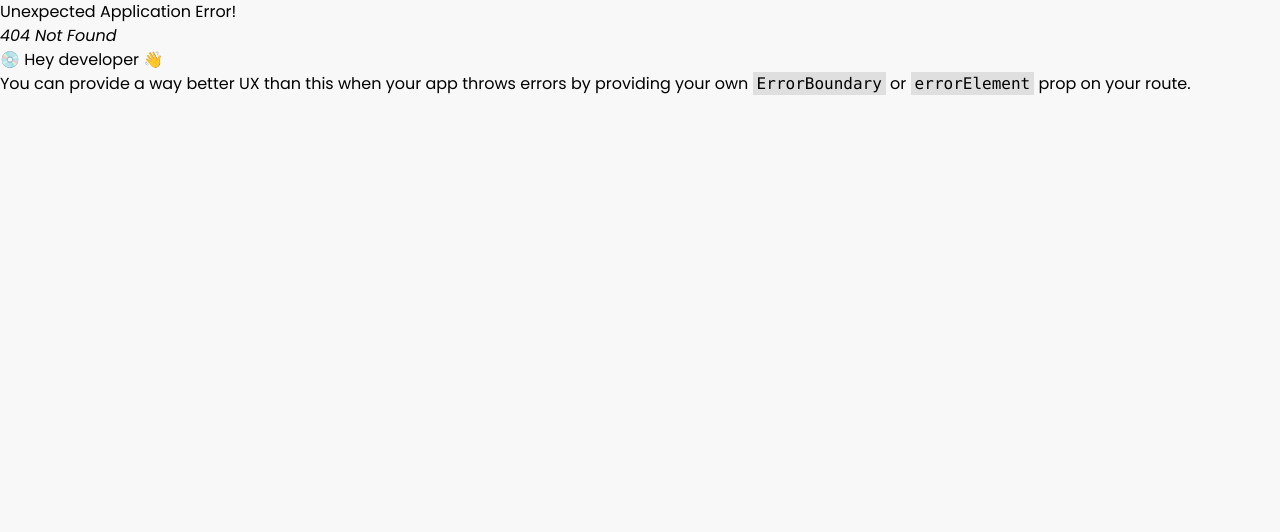
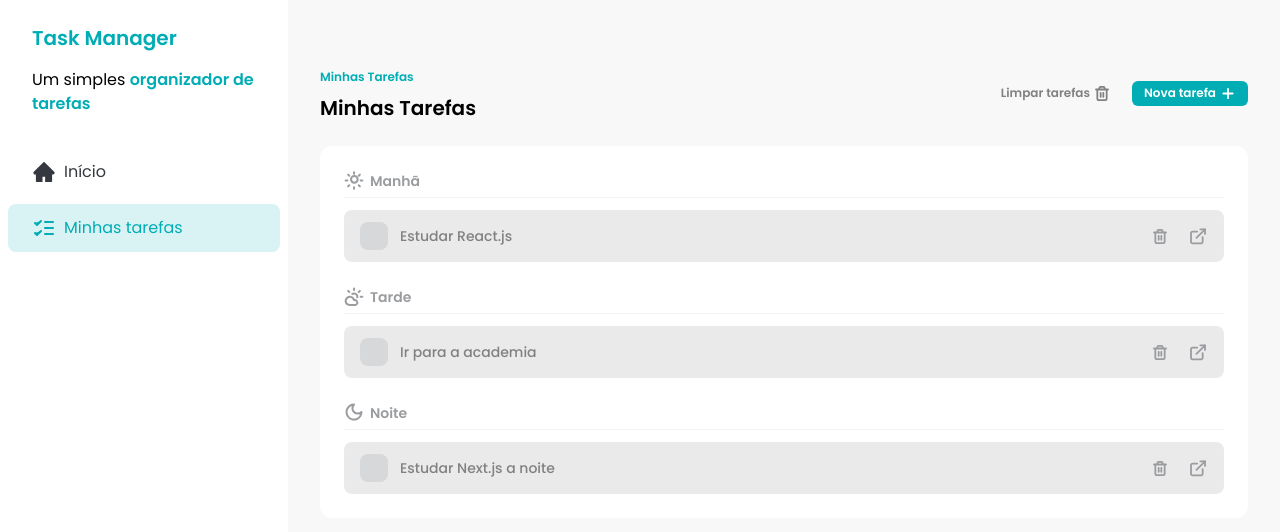
Before and after one commit to odevalison/react-task-manager, a React (Vite) app: page /tasks in a window 1280 px wide. Before the commit this address had no page. Shown: the top 532 px of the page. Built offline with nearby package versions, Linux system fonts and the light colour scheme; data requests are answered from the project's data file.

Commit message:
feat: add Tasks and Home page

```diff
--- a/db.json
+++ b/db.json
@@ -472,7 +472,7 @@
     },
     {
       "id": "27b46672-0dac-4eb4-ba81-1256dc7624b1",
-      "title": "Estudar React",
+      "title": "Estudar React.js",
       "description": "Continuar formação em React do FSC",
       "time": "morning",
       "status": "not_started"
--- a/src/App.tsx
+++ /dev/null
@@ -1,13 +0,0 @@
-import Sidebar from './components/Sidebar'
-import Tasks from './components/Tasks'
-
-const App = () => {
-  return (
-    <div className="flex">
-      <Sidebar />
-      <Tasks />
-    </div>
-  )
-}
-
-export default App
--- a/src/components/Sidebar.tsx
+++ b/src/components/Sidebar.tsx
@@ -3,7 +3,7 @@ import SidebarButton from './SidebarButton'
 
 const Sidebar = () => {
   return (
-    <aside className="h-dvh min-w-64 bg-white">
+    <aside className="h-dvh w-64 min-w-72 bg-white">
       <div className="space-y-4 px-8 py-6">
         <h1 className="text-xl font-semibold text-brand-primary">
           Task Manager
@@ -17,12 +17,12 @@ const Sidebar = () => {
       </div>
 
       <div className="flex flex-col gap-2 p-2">
-        <SidebarButton>
+        <SidebarButton href="/">
           <HomeIcon />
           Início
         </SidebarButton>
 
-        <SidebarButton color="selected">
+        <SidebarButton href="/tasks" color="selected">
           <TasksIcon />
           Minhas tarefas
         </SidebarButton>
--- a/src/components/SidebarButton.tsx
+++ b/src/components/SidebarButton.tsx
@@ -20,11 +20,16 @@ interface SidebarButtonProps
   extends Omit<AnchorHTMLAttributes<HTMLAnchorElement>, 'color'>,
     SidebarButtonVariants {}
 
-const SidebarButton = ({ children, color, ...props }: SidebarButtonProps) => {
+const SidebarButton = ({
+  children,
+  color,
+  href,
+  ...props
+}: SidebarButtonProps) => {
   return (
     <a
       {...props}
-      href="#"
+      href={href}
       className={sidebarButton({
         color,
         className: props.className,
--- /dev/null
+++ b/src/pages/Home.tsx
@@ -0,0 +1,11 @@
+import Sidebar from '../components/Sidebar'
+
+const HomePage = () => {
+  return (
+    <div className="flex">
+      <Sidebar />
+    </div>
+  )
+}
+
+export default HomePage
--- /dev/null
+++ b/src/pages/Tasks.tsx
@@ -0,0 +1,13 @@
+import Sidebar from '../components/Sidebar'
+import Tasks from '../components/Tasks'
+
+const TasksPage = () => {
+  return (
+    <div className="flex">
+      <Sidebar />
+      <Tasks />
+    </div>
+  )
+}
+
+export default TasksPage
```
Also changed, not shown: src/main.tsx (+7 -2 lines).
